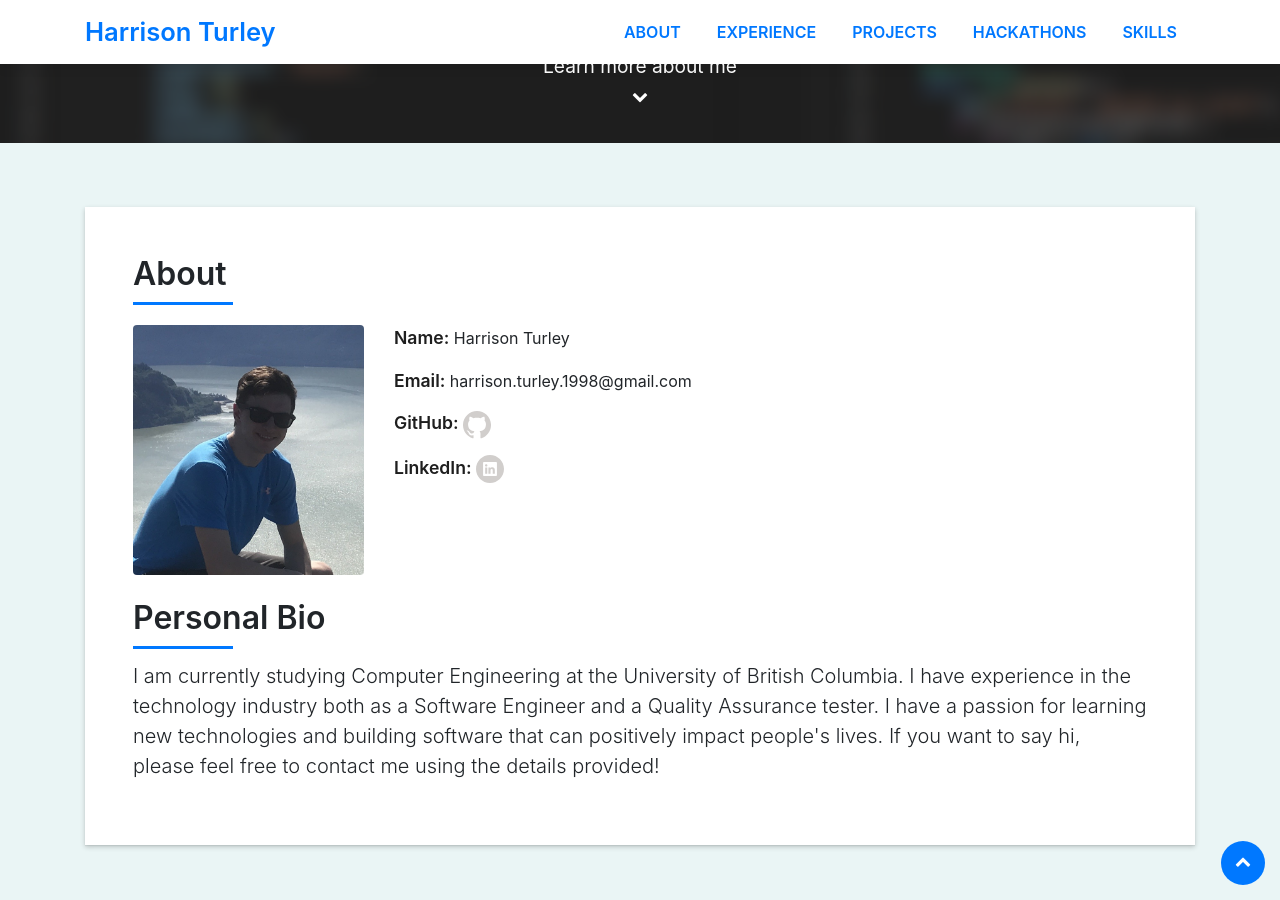
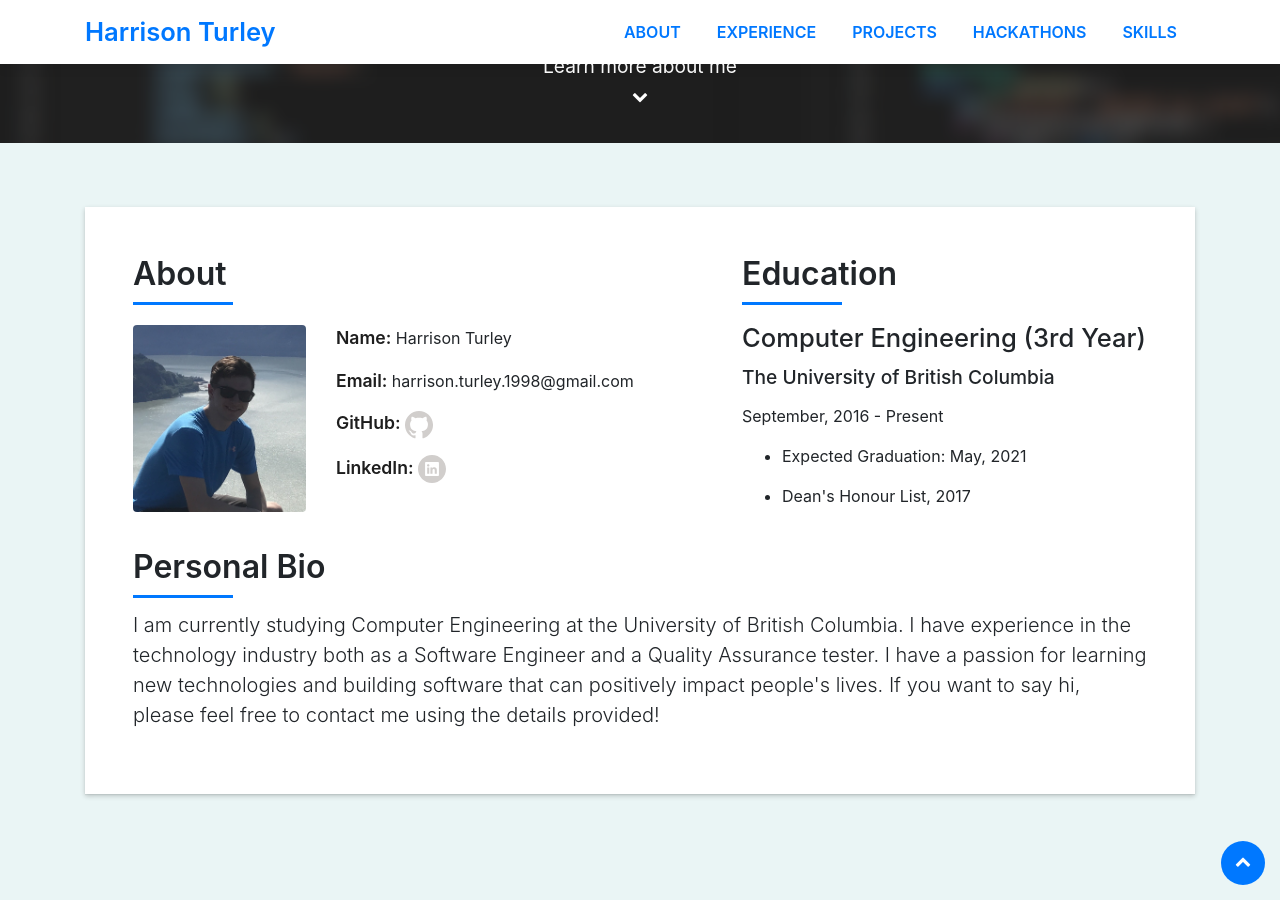
Before and after one commit to harrisonturley/harrisonturley.github.io, a Jekyll site: the page built from index.html, in a window 1280 px wide and 900 px high, scrolled down 757 px. Built offline with Jekyll 4.4.1, drawn with Linux system fonts in a browser that asks for light colours; some of the changed text lies outside the part shown.

Commit message:
add finalized education to about

```diff
--- a/_layouts/resume.html
+++ b/_layouts/resume.html
@@ -69,7 +69,7 @@
             <span
               class="text-rotate"
               data-period="2000"
-              data-rotate='[ "coding!", "learning new technologies.", "the outdoors.", "the indoors.", "building collaboratively :^)", "creating." ]'>
+              data-rotate='[ "coding!", "learning new technologies.", "building collaboratively :^)", "creating." ]'>
             </span>
           </h2>
         </div>
@@ -88,19 +88,24 @@
           <div class="col-sm-12">
             <div class="shadow-box">
               <div class="row">
+                <div class="col-md-7">
+
+                  <div class="row">
                     <div class="col-md-12">
                       <div class="about-title-container">
                         <h3 class="about-title">About</h3>
                       </div>
                     </div>
                   </div>
+
+
                   <div class="row">
-                <div class="col-md-3">
+                    <div class="col-md-4">
                       {% if site.avatar == 'true' %}
                         <img src="images/profilepic.jpg" alt="my photo" class="img-fluid rounded b-shadow-a" itemprop="image">
                       {% endif %}
                     </div>
-                <div class="col-md-5">
+                    <div class="col-md-8">
                       <p><span class="text-bolded">Name: </span> Harrison Turley</p>
                       <p><span class="text-bolded">Email: </span> harrison.turley.1998@gmail.com</p>
                       <div class="about-link">
@@ -116,8 +121,31 @@
                         </a>
                       </div>
                     </div>
-                <div class="col-md-4">
-                  <!--<p>education here</p>-->
+                  </div>
+                </div>
+                <div class="col-md-5">
+                  <div class="row">
+                    <div class="col-md-12">
+                        <div class="about-title-container">
+                          <h3 class="about-title">Education</h3>
+                        </div>
+                      </div>
+                  </div>
+                  <div class="row">
+                    <div class="col-md-12">
+                      <p class="about-degree">Computer Engineering (3rd Year)</p>
+                      <p class="about-uni">The University of British Columbia</p>
+                      <p>September, 2016 - Present</p>
+                      <ul>
+                        <li>
+                          <p>Expected Graduation: May, 2021</p>
+                        </li>
+                        <li>
+                          <p>Dean's Honour List, 2017</p>
+                        </li>
+                      </ul>
+                    </div>
+                  </div>
                 </div>
               </div>
               <div class="row">
@@ -134,96 +162,7 @@
       </div>
     </div>
 
-    <!--
-    <div class="bg-image-behind", id="bg-image-behind"></div>
-    <div class="bg-image" id="bg-image"></div>
-
-    <header class="page-header" id="page-header">
-      <div class="page-header-top"></div>
-      <!-- Personal avatar, rendered depending on config settings
-      {% if site.avatar == 'true' %}
-        <img src="images/profilepic.jpg" alt="my photo" class="avatar no-print" itemprop="image">
-      {% endif %}
-
-      <!-- Name for the top of the resume
-      <h1 class="header-resume-name" itemprop="resume-name">{{site.name}}</h1>
-
-      <div class="title-bar no-print">
-        <!-- Title to appear at the top of the resume
-        <h2 class="header-title" itemprop="jobTitle">{{site.personal_title}}</h2>
-
-        <!-- Icon links in an include due to repetion
-
-      </div>
-
-      <h1 class="typing-animation">I love
-        <span
-          class="text-rotate"
-          data-period="2000"
-          data-rotate='[ "coding!", "learning new technologies.", "the outdoors.", "the indoors.", "building collaboratively :^)", "creating." ]'>
-        </span>
-      </h1>
-
-      <!-- Full executive summary, as defined in config
-      <p class="executive-summary" itemprop="description">
-        {{ site.summary }}
-      </p>
-
-      <!-- Email button
-      <div class="contact-button-wrap">
-        <div class="inside">
-          <span class="email-span">Email:</span>
-          <span class="email-span-data">{{ site.email }}</span>
-        </div>
-        <div class="button">
-          <div class="front">
-            <span>Contact Me</span>
-          </div>
-          <div class="back"></div>
-        </div>
-      </div>
-
-      <div class="learn-more-header">
-        <p class="learn-more">Learn more about what I do</p>
-        <p class="learn-more-down-arrow">v</p>
-      </div>
-    </header>
-
-    <div class="background-cutoff"></div>
-  -->
-
     <div class="wrapper" itemscope itemtype = "http://schema.org/Person">
-      {% if site.education_toggle %}
-      <!-- Education section -->
-      <section class="content-section" id="education">
-
-        <!-- Main title for education section -->
-        <header class="section-header">
-          <h2 class="section-title">Education</h2>
-
-          <!-- Section icon -->
-          <a href="#education" itemprop="sameAs">
-            {% include icons/icon-education.html %}
-          </a>
-        </header>
-
-        {% for school in site.data.schools %}
-        <!-- Individual education entries loaded by Liquid -->
-          <div class="resume-item" itemscope itemtype="http://schema.org/School">
-            <h3 class="resume-item-title" itemprop="name">
-              {{ school.degree }}
-            </h3>
-            <div class="resume-item-details" itemprop="description">
-              <h4>{{ school.name }} &bull; {{ school.location }}</h4>
-              <h4 class="resume-item-details-duration">{{ school.duration }}</h4>
-            </div>
-            <p class="resume-item-summary">{{ school.summary }}</p>
-          </div>
-        {% endfor %}
-      </section>
-      {% endif %}
-
-
 
       {% if site.experience_toggle %}
       <!-- Experience section -->
--- a/_sass/_resume.scss
+++ b/_sass/_resume.scss
@@ -439,6 +439,20 @@
     bottom: -12px;
   }
 
+  .about-degree {
+    font-weight: 500;
+    margin: 0 0 0.75rem;
+    font-size: 1.6rem;
+    line-height: 1;
+    position: relative;
+  }
+
+  .about-uni {
+    font-weight: 500;
+    font-size: 1.2rem;
+    margin: 0 0 0.75rem;
+  }
+
   .about-link {
     margin-bottom: 1rem;
   }
```
Lines whose indentation alone changed are shown as unchanged.
